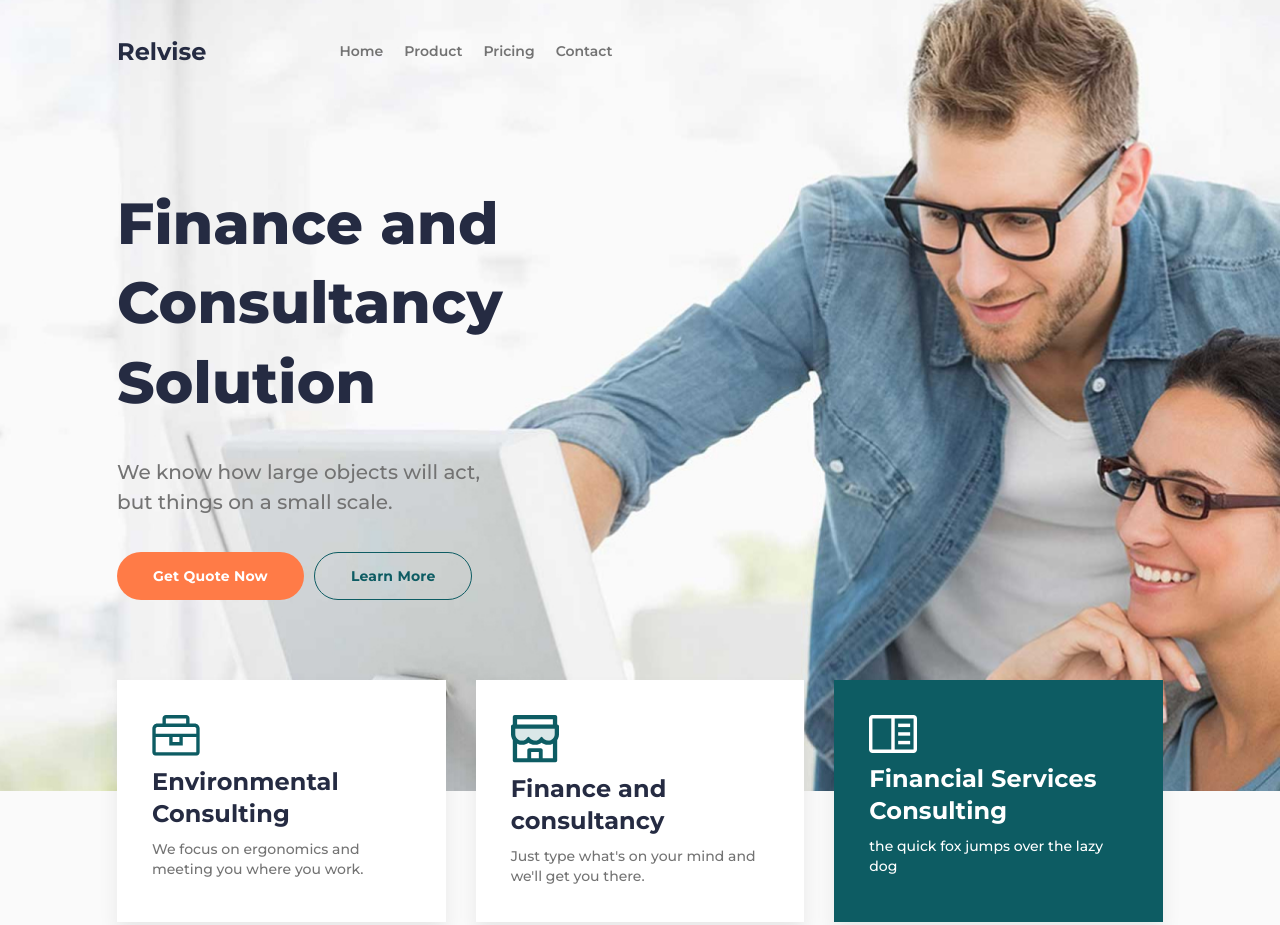
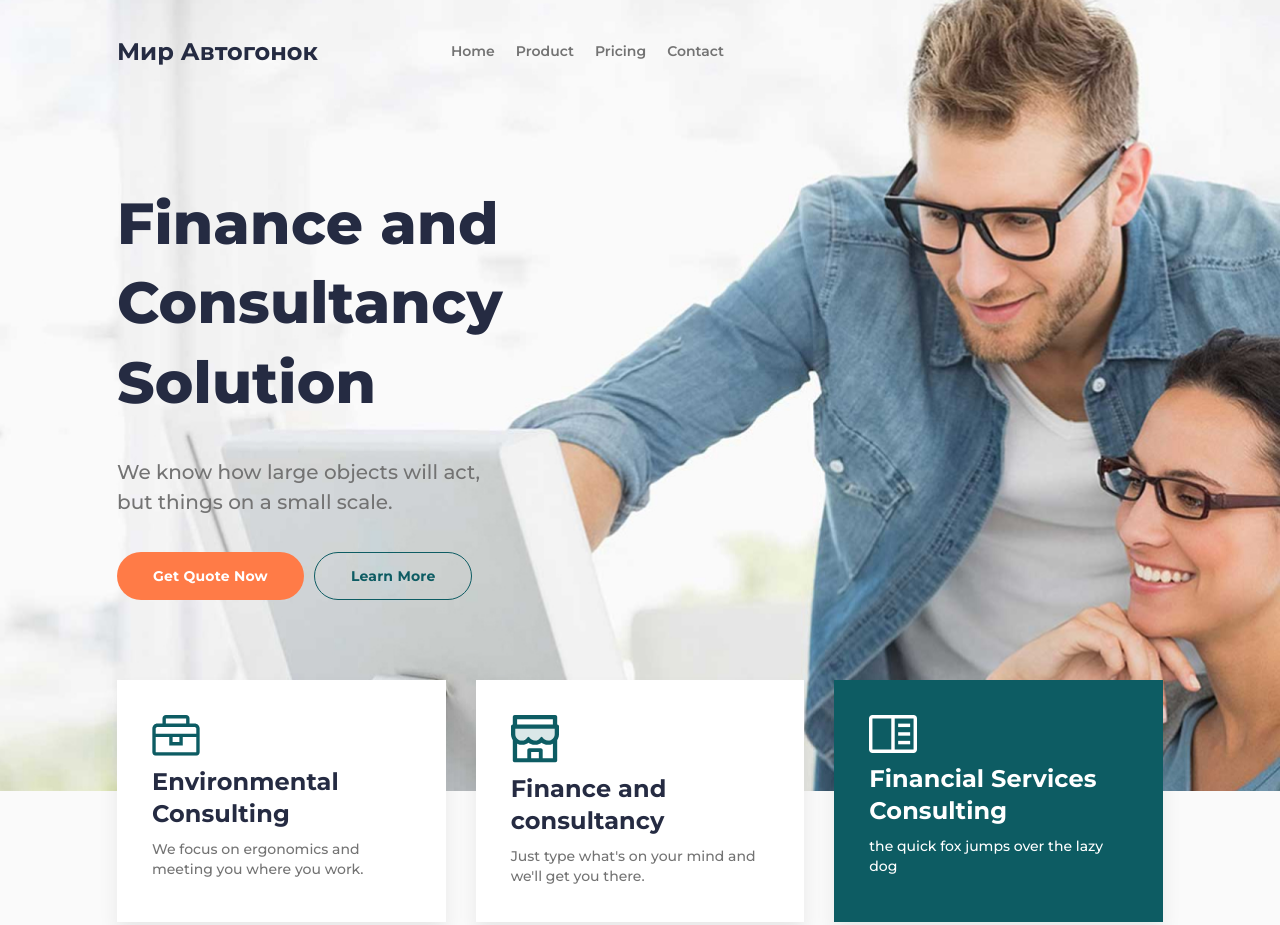
Before and after one commit to VladDer27/Web, a plain HTML site: page index.html in a window 1280 px wide. Shown: the top 925 px of the page. Drawn offline with Linux system fonts and the light colour scheme.

Commit message:
Small names change

```diff
--- a/index.html
+++ b/index.html
@@ -5,14 +5,14 @@
 		<meta name="viewport" content="width=device-width, initial-scale=1.0">
 		<link href="https://fonts.googleapis.com/css?family=Montserrat:regular,500,600,700,800&display=swap" rel="stylesheet" />
 		<link rel="stylesheet" href="css/style.css">
-		<title>Relvise</title>
+		<title>Мир автогонок</title>
 	</head>
 	<body>
 		<div class="wrapper">
 			<header class="header">
 				<div class="header__container _container">
 					<a href="" class="header__logo">
-						Relvise
+						Мир Автогонок
 					</a>
 					<nav class="header__menu menu">
 						<ul class="menu__list">
```
